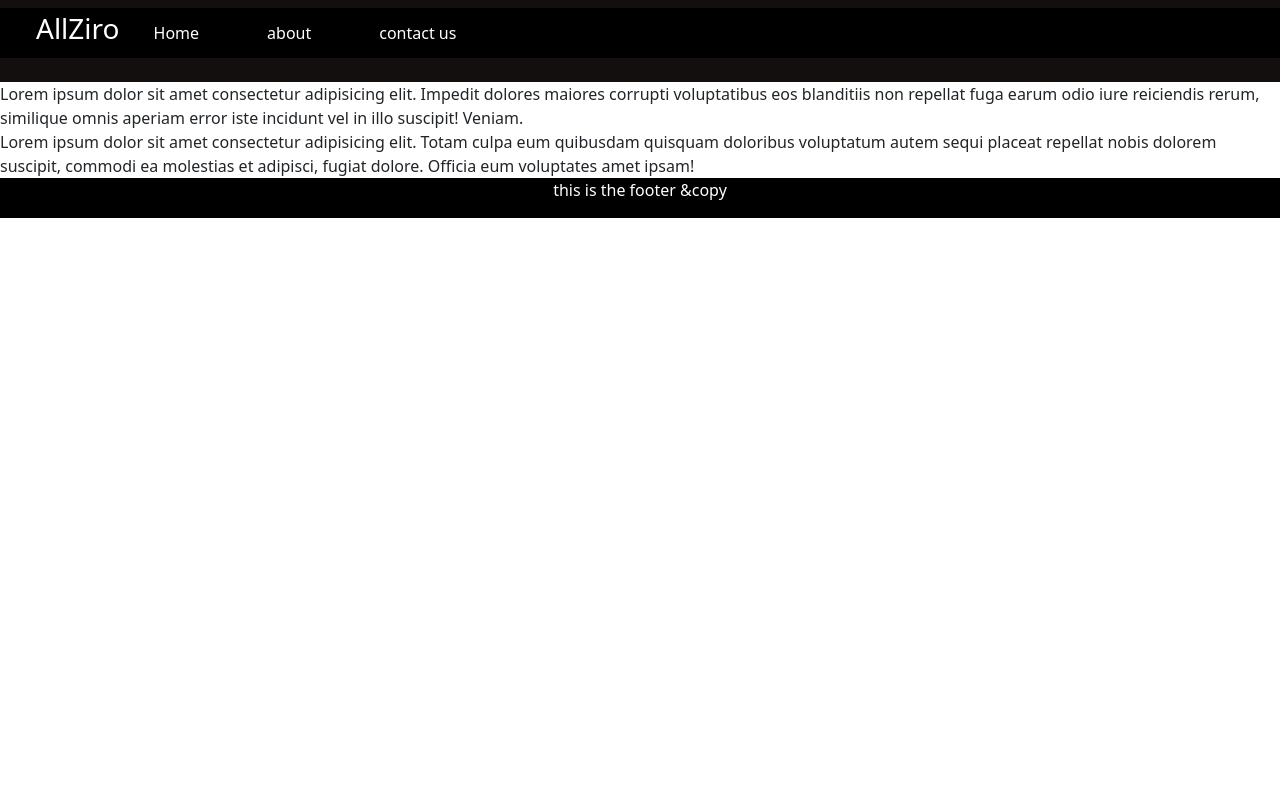
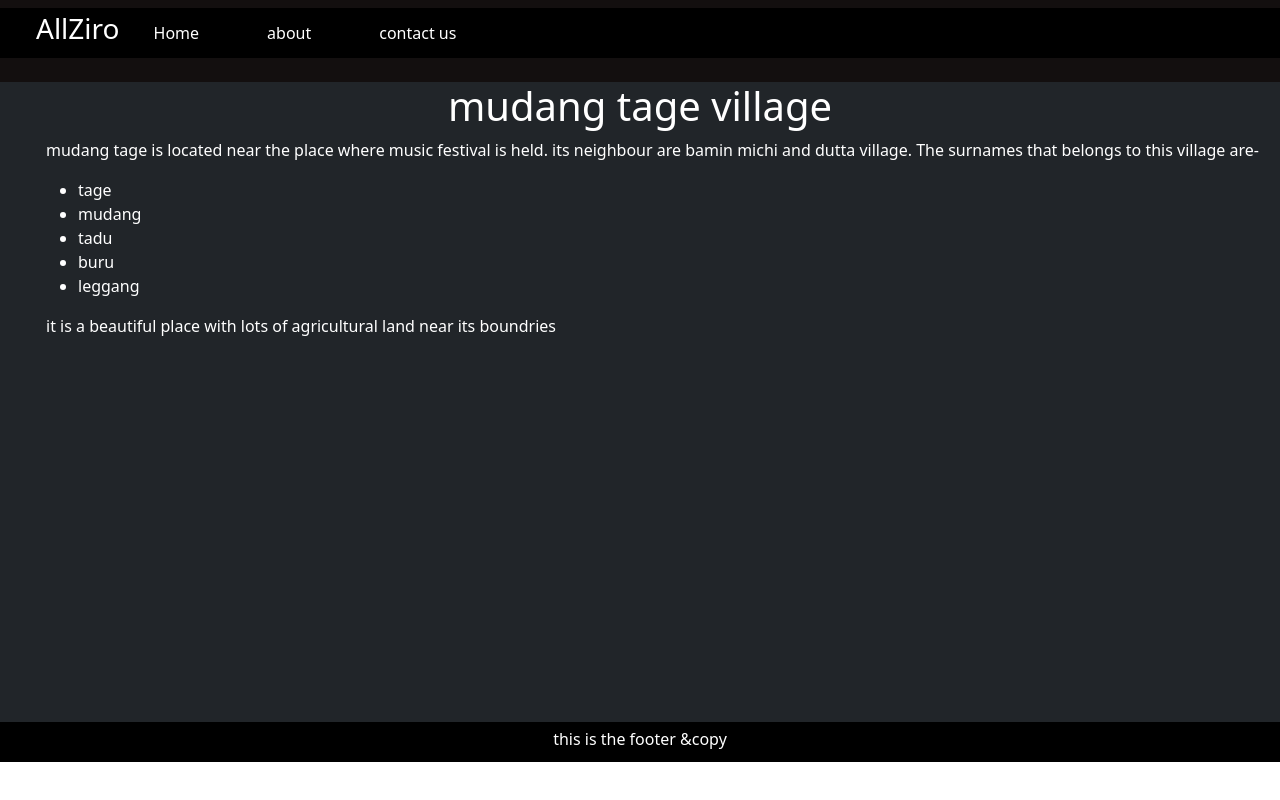
Before and after one commit to tagetapang/Zirowebsite, a React (Create React App) app in the folder main/: page /mudangtage in a window 1280 px wide. Built offline with nearby package versions, Linux system fonts and the light colour scheme.

Commit message:
made hija and mudang tage section
made what said in the commit and have more to do

```diff
--- a/main/src/components/aboutvillages/Hija.js
+++ b/main/src/components/aboutvillages/Hija.js
@@ -1,16 +1,24 @@
 import React from 'react'
+import './vill.css'
 
 export default function Hija() {
   return (
     <>
-    <div className="biggest">
-        <div className="contain">
-            Lorem ipsum dolor sit amet consectetur adipisicing elit. Impedit dolores maiores corrupti voluptatibus eos blanditiis non repellat fuga earum odio iure reiciendis rerum, similique omnis aperiam error iste incidunt vel in illo suscipit! Veniam.
-            Lorem ipsum dolor sit amet consectetur adipisicing elit. Doloribus autem accusantium quam repellat animi. Impedit excepturi consequatur amet labore repudiandae error obcaecati, dolor nesciunt! Repellendus iste enim quidem dolorem blanditiis placeat suscipit exercitationem! Eum accusantium mollitia nesciunt animi, ratione corrupti blanditiis quam nam reiciendis tempore nostrum architecto maxime numquam minima sit amet, dicta ea accusamus fugiat. Voluptatibus minus ipsam deserunt. Impedit voluptatem asperiores eveniet, rem molestiae in necessitatibus voluptas tempora perferendis aliquid a quod pariatur ut itaque repellendus minima inventore ab quasi minus provident, quaerat maiores ea voluptatum? Laboriosam magnam deserunt ab ex dolore perspiciatis consequatur pariatur, omnis voluptate inventore.
-        </div>
-        <div className="contain2">
-            Lorem ipsum dolor sit amet consectetur adipisicing elit. Totam culpa eum quibusdam quisquam doloribus voluptatum autem sequi placeat repellat nobis dolorem suscipit, commodi ea molestias et adipisci, fugiat dolore. Officia eum voluptates amet ipsam!
-        </div>
+     <div className="biggest bg-dark">
+      <h1>hija village</h1>
+
+      <div className="contain">
+        <p>hija is a very boring place with lots of tugs in its area Lorem, ipsum dolor sit amet consectetur adipisicing elit. Animi nihil aspernatur natus nisi ipsa exercitationem praesentium consectetur dolorem, ex odit minima impedit illum.</p>
+        <ul>
+        <li>pura</li>
+        <li>ada</li>
+        <li>tora</li>
+        <li>sasta</li>
+        </ul>
+        <p>it is a not so beautiful place with lots of agricultural land near its boundries</p>
+      </div>
+
+
     </div>
     </>
   )
--- a/main/src/components/aboutvillages/Mudangtage.js
+++ b/main/src/components/aboutvillages/Mudangtage.js
@@ -4,13 +4,24 @@ import './vill.css'
 export default function Mudangtage() {
   return (
     <>
-    <div className="biggest">
+    <div className="biggest bg-dark">
+      <h1>mudang tage village</h1>
+
         <div className="contain">
-            Lorem ipsum dolor sit amet consectetur adipisicing elit. Impedit dolores maiores corrupti voluptatibus eos blanditiis non repellat fuga earum odio iure reiciendis rerum, similique omnis aperiam error iste incidunt vel in illo suscipit! Veniam.
+           <p>mudang tage is located near the place where music festival is held.
+           its neighbour are bamin michi and dutta village.
+           The surnames that belongs to this village are-</p>
+           <ul>
+            <li>tage</li>
+            <li>mudang</li>
+            <li>tadu</li>
+            <li>buru</li>
+            <li>leggang</li>
+           </ul>
+           <p>it is a beautiful place with lots of agricultural land near its boundries</p>
         </div>
-        <div className="contain2">
-            Lorem ipsum dolor sit amet consectetur adipisicing elit. Totam culpa eum quibusdam quisquam doloribus voluptatum autem sequi placeat repellat nobis dolorem suscipit, commodi ea molestias et adipisci, fugiat dolore. Officia eum voluptates amet ipsam!
-        </div>
+
+
     </div>
     </>
   )
--- a/main/src/components/aboutvillages/vill.css
+++ b/main/src/components/aboutvillages/vill.css
@@ -2,4 +2,10 @@
     display: flex;
     align-items: center;
     flex-direction: column;
+    min-height: 80vh;
+    color: white;
+    text-align: left;
 }
+.biggest .contain{
+    padding-left: 25px;
+}
--- a/main/src/components/footer.css
+++ b/main/src/components/footer.css
@@ -1,8 +1,12 @@
 .footerc{
     height: 40px;
     display: flex;
-    align-items: center;
+
     justify-content: center;
+
     background-color: black;
     color: white;
 }
+.footerc p{
+    padding-top: 5px;
+}
```
Also changed, not shown: main/src/components/Homesec.css (+16 -0 lines), main/src/components/Homesection.js (+6 -2 lines).
